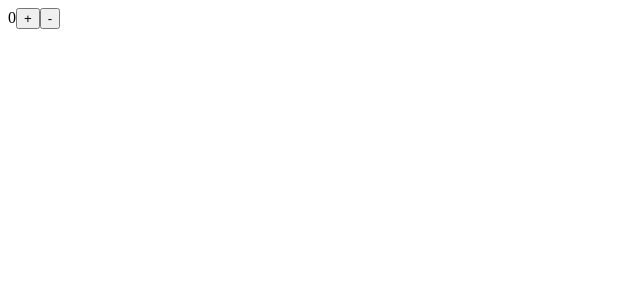
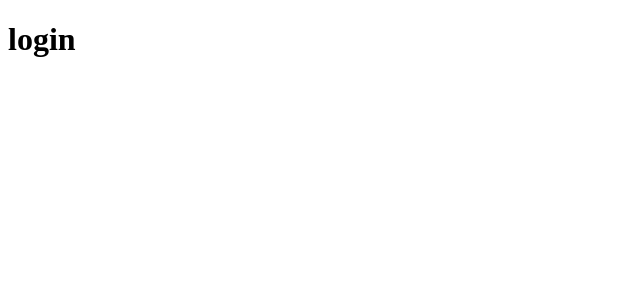
Before and after one commit to JonasAndradee/fincash, a React (Create React App) app: page / in a window 1280 px wide. Shown: the top 300 px of the page, without its empty margins (0-640 px from the left). Built offline with nearby package versions, Linux system fonts and the light colour scheme.

Commit message:
feat: Adiciona modulo de roteamento

```diff
--- a/package.json
+++ b/package.json
@@ -15,6 +15,7 @@
     "react": "^17.0.2",
     "react-dom": "^17.0.2",
     "react-redux": "^7.2.4",
+    "react-router-dom": "^5.2.1",
     "react-scripts": "4.0.3",
     "react-thunk": "^1.0.0",
     "redux": "^4.1.1",
@@ -46,6 +47,7 @@
     ]
   },
   "devDependencies": {
+    "@types/react-router-dom": "^5.1.8",
     "@typescript-eslint/eslint-plugin": "^4.29.3",
     "@typescript-eslint/parser": "^4.29.3",
     "eslint": "^7.32.0",
--- a/src/index.tsx
+++ b/src/index.tsx
@@ -1,14 +1,14 @@
 import React from 'react'
 import ReactDOM from 'react-dom'
-import App from './App'
 
+import Router from './main/routes/router'
 import { Provider } from 'react-redux'
 import { store } from './frameworks/redux'
 
 ReactDOM.render(
   <React.StrictMode>
     <Provider store={store}>
-    <App />
+      <Router />
     </Provider>
   </React.StrictMode>,
   document.getElementById('root')
--- a/src/App.tsx
+++ b/src/main/index.tsx
@@ -1,6 +1,6 @@
 import { useDispatch, useSelector } from 'react-redux'
 import { bindActionCreators } from 'redux'
-import { actionCreators, State } from './adapters/redux'
+import { actionCreators, State } from '../adapters/redux'
 
 function App () {
   const dispacth = useDispatch()
--- /dev/null
+++ b/src/main/pages/index.ts
@@ -0,0 +1 @@
+export * from './login'
--- /dev/null
+++ b/src/main/pages/login/index.tsx
@@ -0,0 +1,7 @@
+import React from 'react'
+
+export const makeLogin: React.FC = () => {
+  return (
+    <h1>login</h1>
+  )
+}
--- /dev/null
+++ b/src/main/routes/router.tsx
@@ -0,0 +1,18 @@
+import { makeLogin } from '../pages'
+import { PrivateRoute } from '../../presentation/components'
+
+import { BrowserRouter, Switch, Route } from 'react-router-dom'
+import React from 'react'
+
+const Router: React.FC = () => {
+  return (
+      <BrowserRouter>
+        <Switch>
+          <Route path="/login" exact component={makeLogin} />
+          <PrivateRoute path="/" exact component={makeLogin} />
+        </Switch>
+      </BrowserRouter>
+  )
+}
+
+export default Router
--- /dev/null
+++ b/src/presentation/components/atoms/PrivateRoute/index.tsx
@@ -0,0 +1,9 @@
+
+import { RouteProps, Route } from 'react-router-dom'
+import React from 'react'
+
+const PrivateRoute: React.FC<RouteProps> = (props: RouteProps) => {
+  return <Route {...props} />
+}
+
+export default PrivateRoute
--- /dev/null
+++ b/src/presentation/components/index.ts
@@ -0,0 +1 @@
+export { default as PrivateRoute } from './atoms/PrivateRoute'
```
Also changed, not shown: 2 other files (tests, documents, lock files or other folders).
